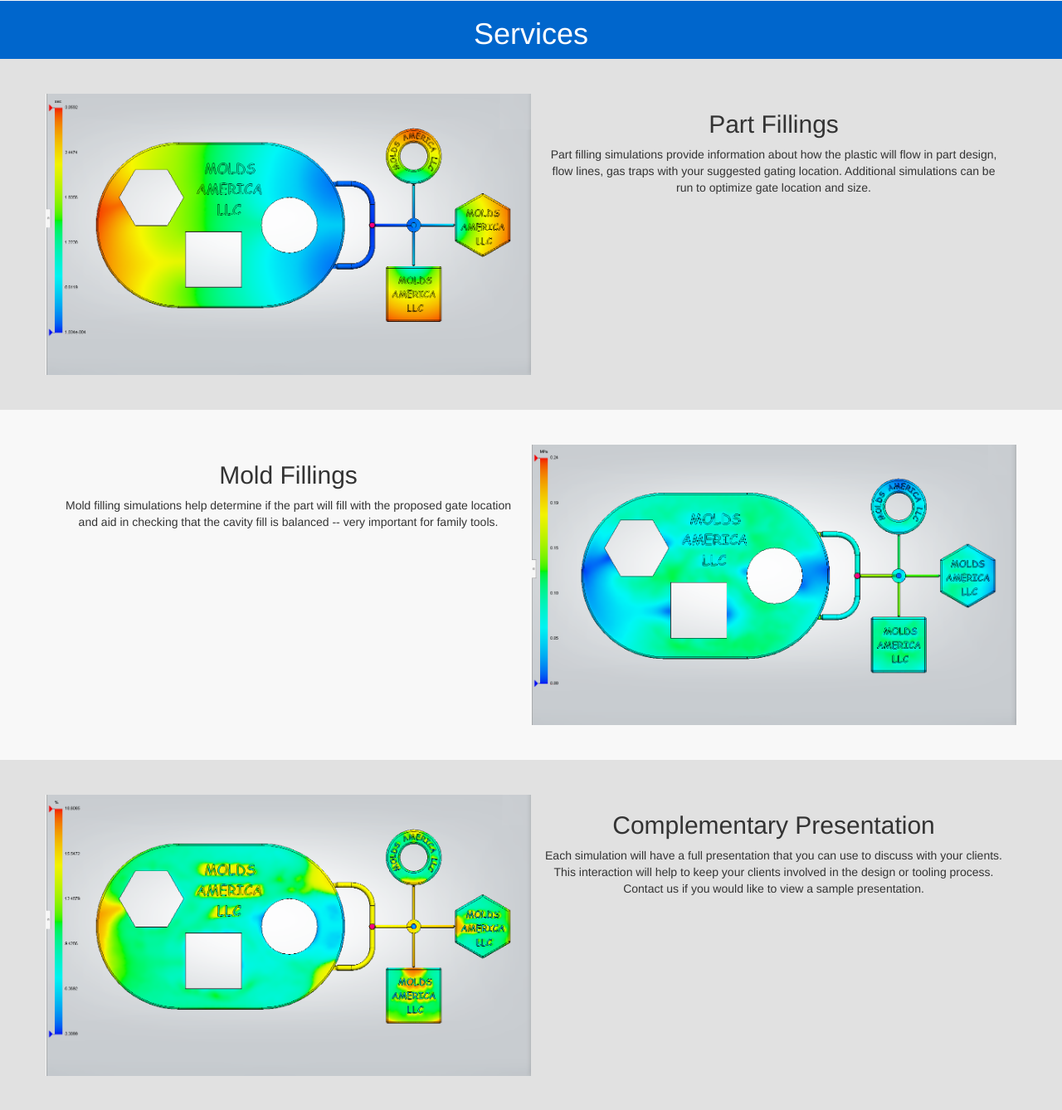
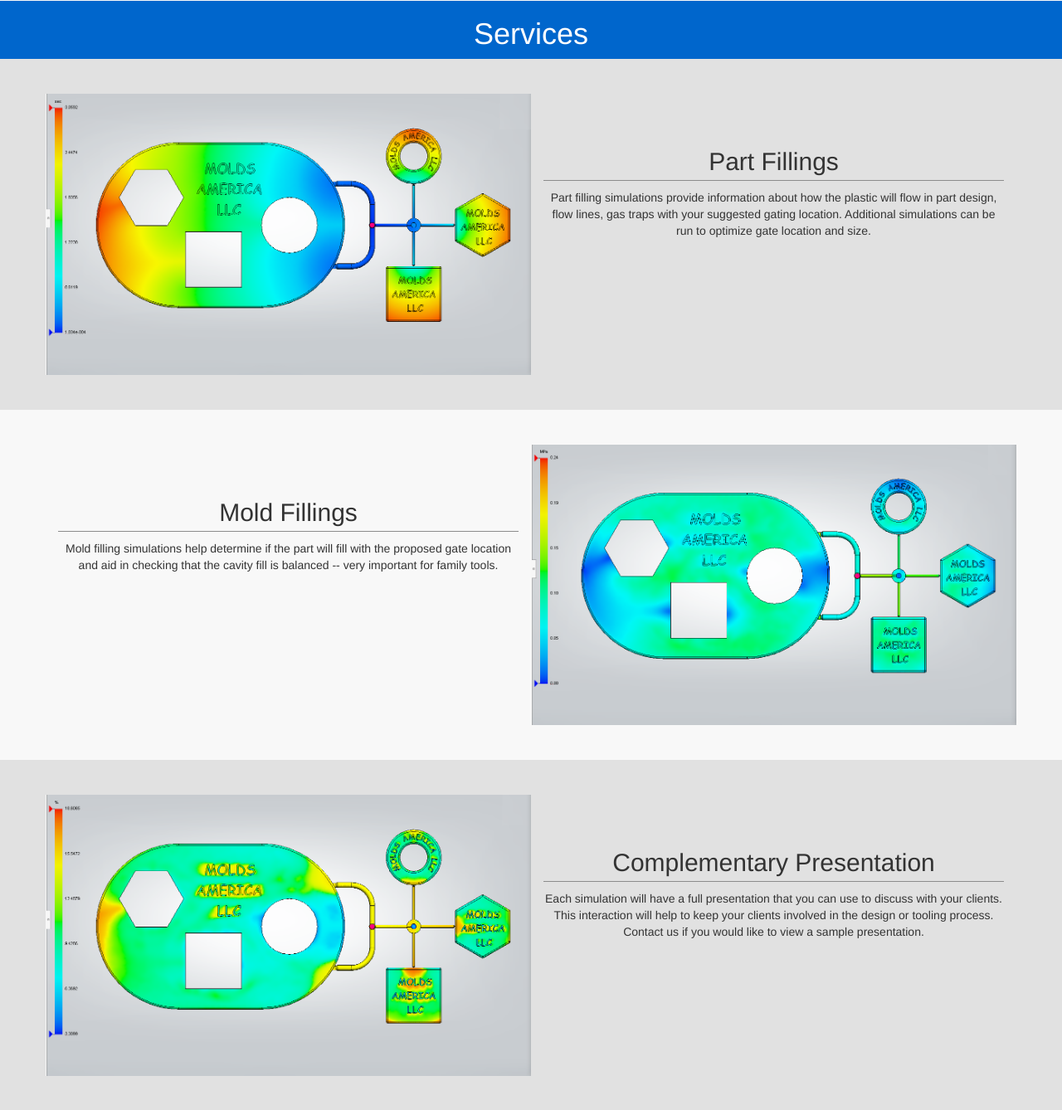
Before and after one commit to kriswithank/moldsamerica, a Flask app: page / in a window 1280 px wide. Shown: the part 991-2329 px from the top of the page at 83% size. Run offline with Flask 2, Linux system fonts and the light colour scheme; some libraries are stand-ins or nearby versions.

Commit message:
GH-5: Stylize service item text to match about section

```diff
--- a/moldsamerica/templates/index.html
+++ b/moldsamerica/templates/index.html
@@ -65,6 +65,12 @@
     .services-item {
       padding-top: 3em;
       padding-bottom: 3em;
+    }
+    .services-item h2 {
+      text-align: center;
+      padding-top: 1.5em;
+      padding-bottom: 0.2em;
+      border-bottom: 1px solid #8C8C8C;  /* Dark Grey */
     }
     .services-item:nth-child(even) {
       background-color: #E1E1E1; /* Light Grey */
```
